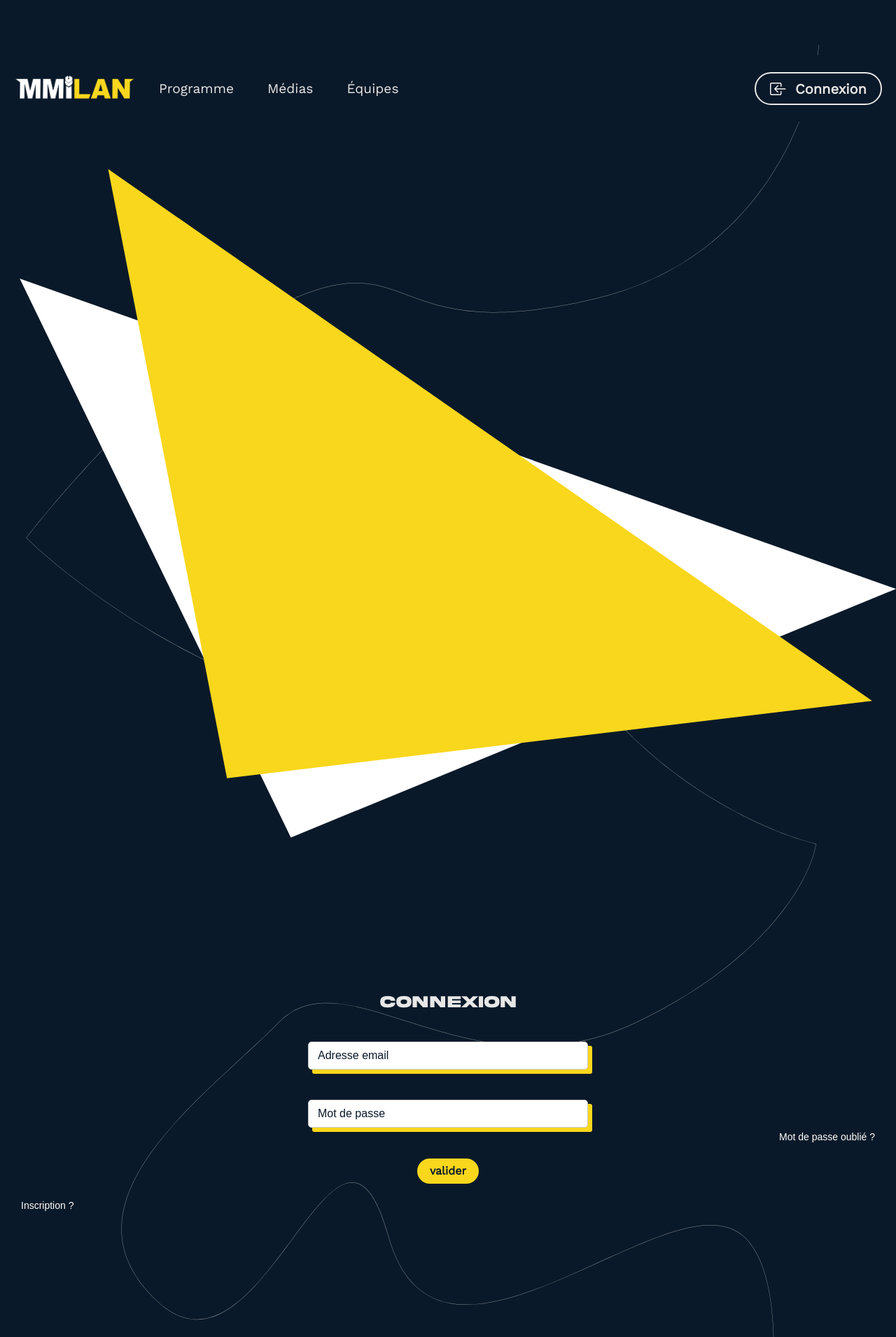
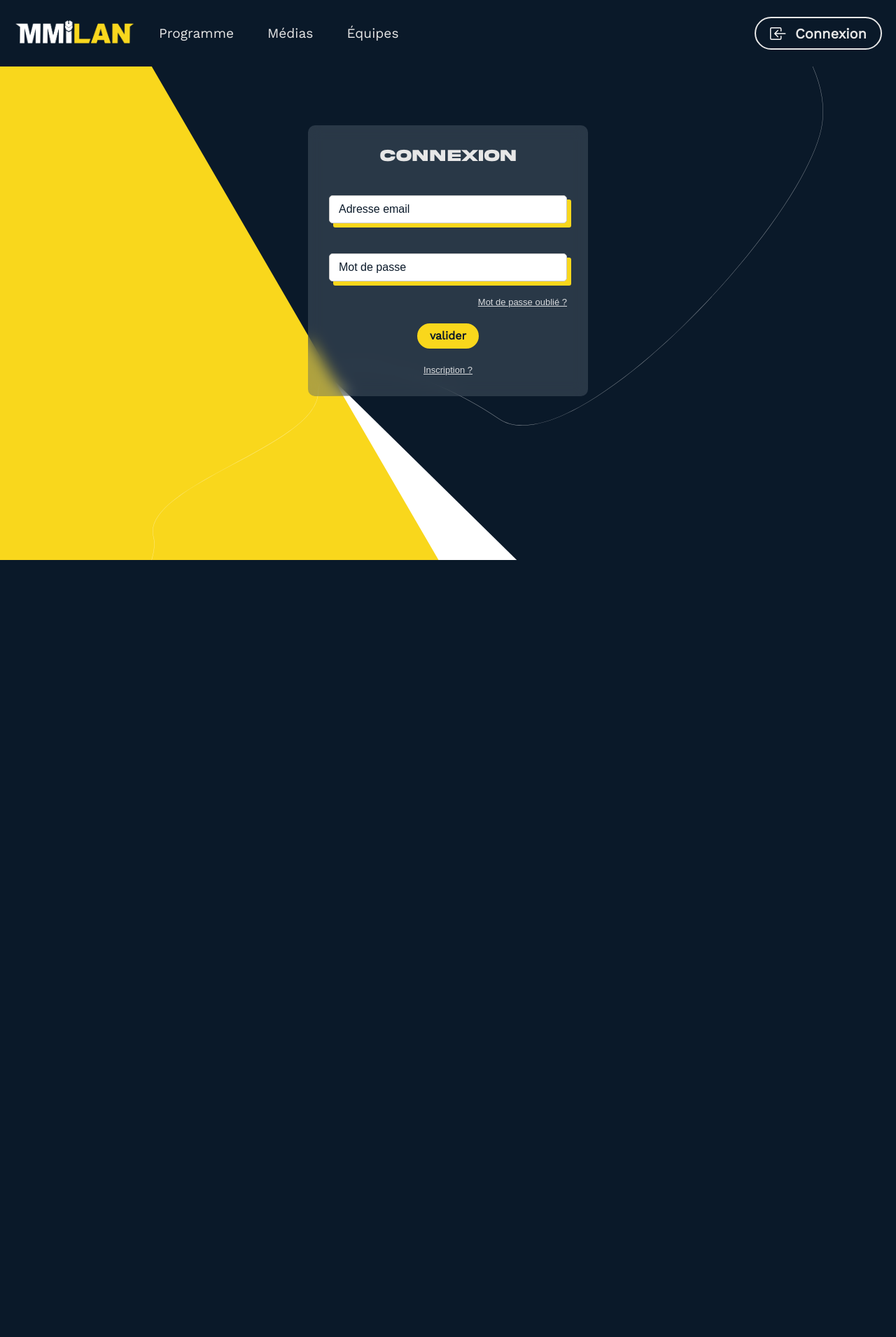
Before and after one commit to arthur-mdn/mmilan, a PHP site: page /login.php in a window 1280 px wide. Shown: the top 1910 px of the page at 70% size. After the commit the page ends 800 px from the top, so only its background shows below. Run offline with PHP 8.4, Linux system fonts and the light colour scheme; data comes from the database, SQL or seed files in the repository; data that the repository does not hold is empty.

Commit message:
adding webmanifest and head and icons

```diff
--- a/includes/head.php
+++ b/includes/head.php
@@ -12,13 +12,13 @@
     <link rel="manifest" href="site.webmanifest">
 
     <!-- link favicon -->
-    <link rel="shortcut icon" href="Elements/favicon/mmilan_96.png" type="image/x-icon">
-    <link rel="icon" sizes="16x16" href="Elements/favicon/mmilan_16.png" type="image/x-icon">
-    <link rel="icon" sizes="32x32" href="Elements/favicon/mmilan_32.png" type="image/x-icon">
-    <link rel="icon" sizes="96X96" href="Elements/favicon/mmilan_96.png" type="image/x-icon">
-    <link rel="icon" sizes="512x512" href="Elements/favicon/mmilan_512.png" type="image/x-icon">
+    <link rel="shortcut icon" href="Elements/icons/favicons/mmilan_96.png" type="image/x-icon">
+    <link rel="icon" sizes="16x16" href="Elements/icons/favicons/mmilan_16.png" type="image/x-icon">
+    <link rel="icon" sizes="32x32" href="Elements/icons/favicons/mmilan_32.png" type="image/x-icon">
+    <link rel="icon" sizes="96X96" href="Elements/icons/favicons/mmilan_96.png" type="image/x-icon">
+    <link rel="icon" sizes="512x512" href="Elements/icons/favicons/mmilan_512.png" type="image/x-icon">
 
-    <link rel="apple-touch-icon" sizes="180x180" href="Elements/favicon/mmilan_180.png" type="image/x-icon">
+    <link rel="apple-touch-icon" sizes="180x180" href="Elements/icons/favicons/mmilan_180.png" type="image/x-icon">
 
     <script src="js/main_script.js"></script>
 
--- a/login.php
+++ b/login.php
@@ -19,7 +19,8 @@
        <?php
         include_once './includes/head.php';
         ?>
-       <link rel="stylesheet" href="css/login_style.css" />
+       <link rel="stylesheet" href="css/connexion.css" />
+
    </head>
 
    <body class="body-panel">
--- a/register.php
+++ b/register.php
@@ -19,7 +19,6 @@
     <?php
     include_once './includes/head.php';
     ?>
-    <link rel="stylesheet" href="css/login_style.css" />
     <link rel="stylesheet" href="css/register.css" />
 
 
```
Also changed, not shown: site.webmanifest.
